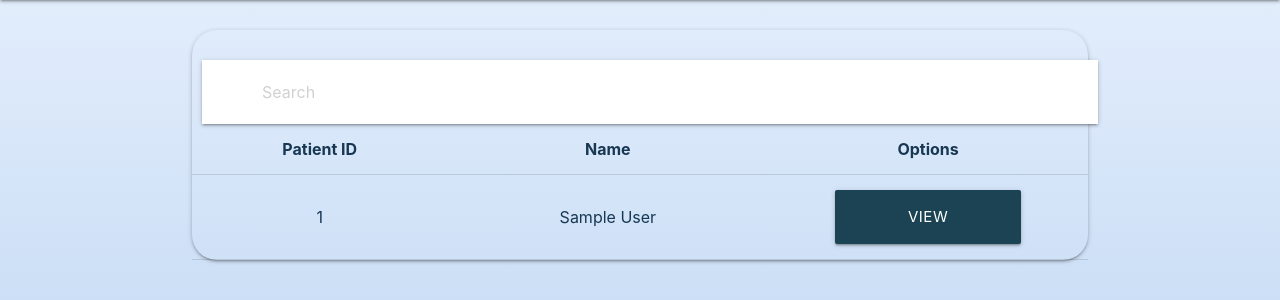
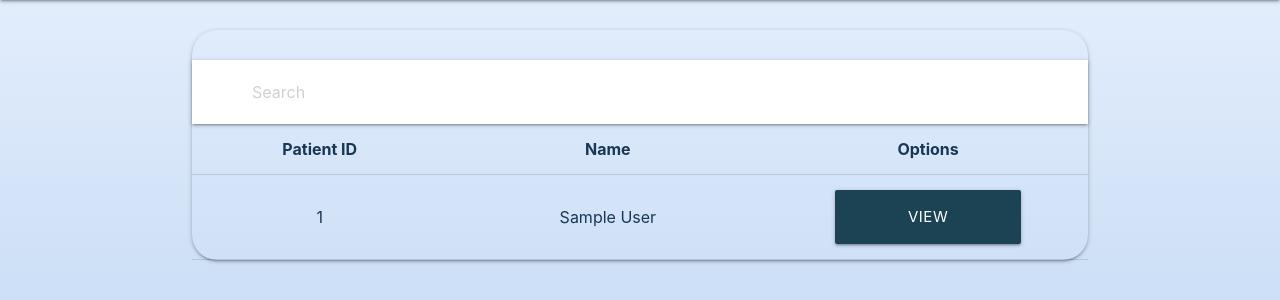
Before and after one commit to Siskat/Hira, a Flask app: page /patients_list in a window 1280 px wide. Shown: the part 64-364 px from the top of the page. Run offline with Flask 2, Linux system fonts and the light colour scheme; tables that the repository leaves empty hold one stand-in row (values such as "Sample post"); some libraries are stand-ins or nearby versions.

Commit message:
removed padding

```diff
--- a/backend/templates/patients_list.html
+++ b/backend/templates/patients_list.html
@@ -2,7 +2,7 @@
 <br>
 <div class="container rounded z-depth-1">
   <br />
-  <nav id="search-nav" class="padding-left">
+  <nav id="search-nav">
 <div class="nav-wrapper">
       <form>
         <div class="input-field">
```
